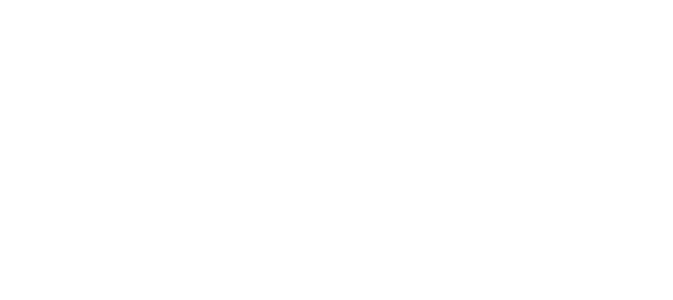
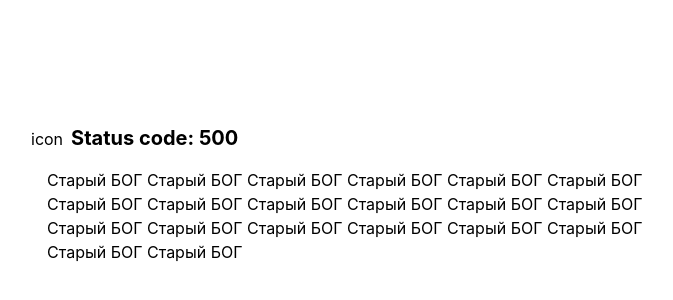
Before and after one commit to Jam1333/AIHR, a React (Create React App) app in the folder src/client-app/: page /UI in a window 1280 px wide. Before the commit this address had no page. Shown: the part 110-410 px from the top of the page, without its empty margins (289-962 px from the left). Built offline with nearby package versions, Linux system fonts and the light colour scheme.

Commit message:
Initial UI

```diff
--- a/src/client-app/src/App.tsx
+++ b/src/client-app/src/App.tsx
@@ -1,6 +1,8 @@
 import React from "react";
 import { BrowserRouter as Router, Routes, Route } from "react-router-dom";
 import { Home } from "./pages/Home";
+import { UI } from "./pages/UI";
+import { Vacancies } from "./pages/Vacancies";
 
 function App() {
   return (
@@ -8,6 +10,8 @@
       <div>
         <Routes>
           <Route path="/" element={<Home />} />
+          <Route path="/UI" element={<UI />}/>
+          <Route path="/vacancies" element={<Vacancies />} />
         </Routes>
       </div>
     </Router>
--- /dev/null
+++ b/src/client-app/src/UI/ErrorComponent.tsx
@@ -0,0 +1,30 @@
+interface ErrorProps {
+    status: number;
+    message: string
+}
+
+export const ErrorComponent = ({status, message}: ErrorProps) => {
+
+    const THEMES: Map<number, string[]> = new Map([
+        [1, ["blue-900", "blue-400", "blue-200"]],
+        [2, ["emerald-700", "emerald-200", "emerald-400"]],
+        [3, ["cyan-800", "cyan-200", "cyan-400"]],
+        [4, ["amber-500", "amber-100", "amber-200"]],
+        [5, ["red-800", "red-200", "red-400"]]
+    ])
+
+    const themeIndex = Number(`${status}`[0]);
+
+    return (
+        <>
+            <div className={`min-w-[28vw] min-h-[30vh] p-8 text-${THEMES.get(themeIndex)?.at(1)} rounded-2xl bg-${THEMES.get(themeIndex)?.at(0)} flex flex-col justify-start`}>
+                <div className="mb-4 space-x-2">
+                    <span>icon</span><span className="text-xl font-bold">Status code: {status}</span>
+                </div>
+                <div className={`max-w-screen-sm h-52 text-${THEMES.get(themeIndex)?.at(2)} px-4`}>
+                    <p>{message}</p>
+                </div>
+            </div>
+        </>
+    )
+}
--- /dev/null
+++ b/src/client-app/src/UI/HeaderComponent.tsx
@@ -0,0 +1,20 @@
+import { Link } from "react-router-dom";
+
+export const HeaderComponent = () => {
+    const loc = document.location.href.split('/').at(-1);
+
+    return (
+        <header className="w-1/3 h-16 m-6 flex justify-center rounded-full bg-gray-700">
+            <a href="/UI">UI</a>
+            <nav className="text-white w-5/6 flex items-center justify-center space-x-52 text-xl">
+                <div className="w-[70%] flex justify-between">
+                    {loc === "" ? <Link to="/" className="w-auto h-auto rounded-full bg-emerald-400 px-[1vw] py-[.5vh] text-white text-xl shadow-lg shadow-emerald-400/0 transition-all duration-300 hover:shadow-emerald-400/100">Главная</Link>: <Link to="/" className="w-auto h-auto rounded-full border-2 scale-1 border-emerald-400 px-[1vw] py-[.5vh] text-white text-xl shadow-lg shadow-emerald-400/0 transition-all duration-200 hover:scale-110 hover:bg-emerald-400 hover:shadow-emerald-400/100">Главная</Link>}
+
+                    {loc === "vacancies" ? <Link to="/vacancies" className="w-auto h-auto rounded-full bg-emerald-400 px-[1vw] py-[.5vh] text-white text-xl shadow-lg shadow-emerald-400/0 transition-all duration-300 hover:shadow-emerald-400/100">Вакансии</Link>: <Link to="/vacancies" className="w-auto h-auto rounded-full border-2 scale-1 border-emerald-400 px-[1vw] py-[.5vh] text-white text-xl shadow-lg shadow-emerald-400/0 transition-all duration-200 hover:scale-110 hover:bg-emerald-400 hover:shadow-emerald-400/100">Вакансии</Link>}
+                </div>
+            </nav>
+        </header>
+    )
+}
+
+// <a className="bg-emerald-400 w-3/12 h-1/2 text-center" href="">Главная</a>
--- /dev/null
+++ b/src/client-app/src/UI/NavLinkComponent.tsx
@@ -0,0 +1,12 @@
+interface NavLinkProps {
+    path?: string;
+    linkName?: string;
+}
+
+export const NavLinkComponent = ({path, linkName}: NavLinkProps) => {
+    return(
+        <>
+            <a href={path} className="w-auto h-auto rounded-xl bg-emerald-400 px-[1vw] py-[.5vh] text-white text-xl shadow-lg shadow-emerald-400/0 transition-all duration-300 hover:shadow-emerald-400/100">{linkName}</a>
+        </>
+    )
+}
--- a/src/client-app/src/pages/Home.tsx
+++ b/src/client-app/src/pages/Home.tsx
@@ -1,5 +1,6 @@
 import { useEffect } from "react";
 import { axiosInstance } from "../axiosInstance";
+import { HeaderComponent } from "../UI/HeaderComponent";
 
 export const Home = () => {
   useEffect(() => {
@@ -8,6 +9,7 @@
 
   return (
     <>
+      <HeaderComponent />
       <div className="font-bold text-2xl">Home</div>
       <div>{axiosInstance.getUri()}</div>
     </>
--- /dev/null
+++ b/src/client-app/src/pages/UI.tsx
@@ -0,0 +1,14 @@
+import { ErrorComponent } from "../UI/ErrorComponent"
+import { HeaderComponent } from "../UI/HeaderComponent"
+import { NavLinkComponent } from "../UI/NavLinkComponent"
+
+export const UI = () => {
+    return (
+        <>
+            <div className="flex h-[90vh] items-center justify-center">
+                {/* <HeaderComponent /> */}
+                <ErrorComponent status={500} message={"Старый БОГ Старый БОГ Старый БОГ Старый БОГ Старый БОГ Старый БОГ Старый БОГ Старый БОГ Старый БОГ Старый БОГ Старый БОГ Старый БОГ Старый БОГ Старый БОГ Старый БОГ Старый БОГ Старый БОГ Старый БОГ Старый БОГ Старый БОГ"}/>
+            </div>
+        </>
+    )
+}
--- /dev/null
+++ b/src/client-app/src/pages/Vacancies.tsx
@@ -0,0 +1,10 @@
+import { HeaderComponent } from "../UI/HeaderComponent"
+
+export const Vacancies = () => {
+    return (
+        <>
+            <HeaderComponent />
+            <h1>Тут типа вакансии</h1>
+        </>
+    )
+}
```
